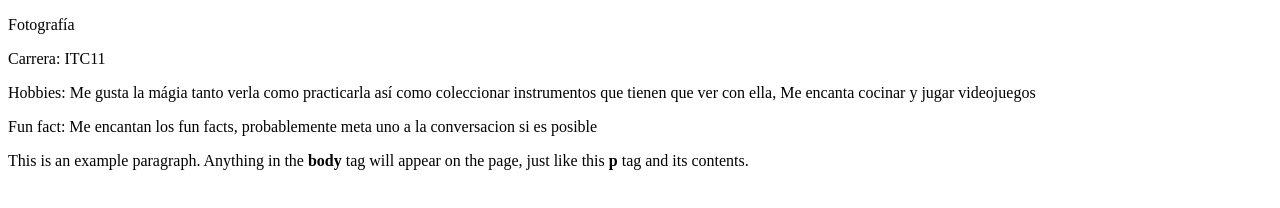
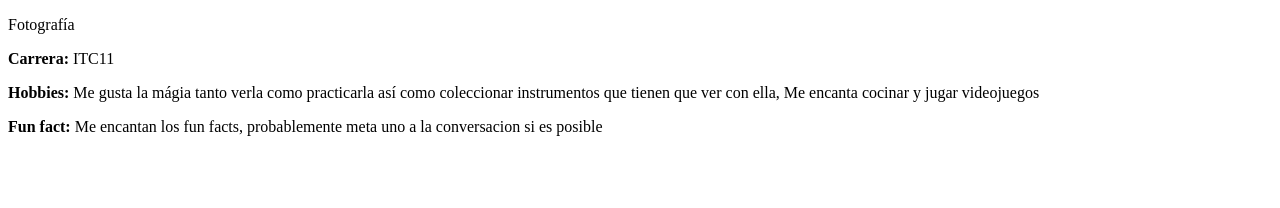
Before and after one commit to pinillation96/pinillation96.github.io, a plain HTML site: page index.html in a window 1280 px wide. Drawn offline with Linux system fonts and the light colour scheme.

Commit message:
segundo commit

```diff
--- a/index.html
+++ b/index.html
@@ -5,12 +5,12 @@
   </head>
   <body>
     <p>Fotografía</p>
-    <p>Carrera: ITC11</p>
-    <p>Hobbies: Me gusta la mágia tanto verla como practicarla así como coleccionar instrumentos
+    <p><strong>Carrera:</strong> ITC11</p>
+    <p><strong>Hobbies:</strong> Me gusta la mágia tanto verla como practicarla así como coleccionar instrumentos
       que tienen que ver con ella, Me encanta cocinar y jugar videojuegos
     </p>
-    <p>Fun fact: Me encantan los fun facts, probablemente meta uno a la conversacion si es posible</p>
+    <p><strong>Fun fact:</strong> Me encantan los fun facts, probablemente meta uno a la conversacion si es posible</p>
 
-    <p>This is an example paragraph. Anything in the <strong>body</strong> tag will appear on the page, just like this <strong>p</strong> tag and its contents.</p>
+
   </body>
 </html>
```
